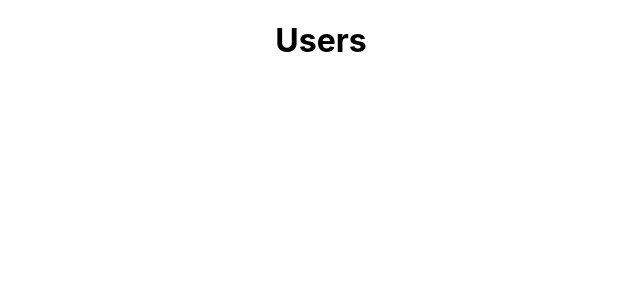
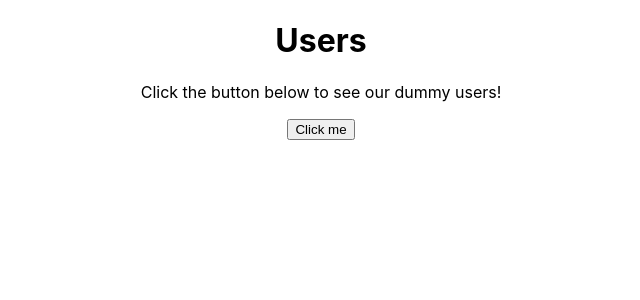
Before and after one commit to rosennabs/react-redux-demo, a React (Create React App) app: page / in a window 1280 px wide. Shown: the top 300 px of the page, without its empty margins (319-959 px from the left). Built offline with nearby package versions, Linux system fonts and the light colour scheme.

Commit message:
Implement the RenderUsers component

```diff
--- a/src/App.js
+++ b/src/App.js
@@ -1,11 +1,15 @@
 import './App.css';
+import { Provider } from "react-redux";
+import store from "./redux/store";
 import RenderUsers from './components/RenderUsers';
 
 function App() {
   return (
-    <div className="App">
-      <RenderUsers />
-    </div>
+    <Provider store={store}>
+      <div className="App">
+        <RenderUsers />
+      </div>
+    </Provider>
   );
 }
 
--- a/src/components/RenderUsers.jsx
+++ b/src/components/RenderUsers.jsx
@@ -1,9 +1,14 @@
 import React from 'react'
+import { useSelector, useDispatch } from 'react-redux'
+import fetchUsers from '../redux/users/usersActions'
 
 function RenderUsers() {
+  const dispatch = useDispatch();
   return (
     <div>
       <h1> Users </h1>
+      <p>Click the button below to see our dummy users!</p>
+      <button onClick={() => dispatch(fetchUsers())}>Click me</button>
      </div>
   )
 }
--- a/src/redux/store.js
+++ b/src/redux/store.js
@@ -1,10 +1,13 @@
 import { createStore, applyMiddleware } from 'redux';
 import { composeWithDevTools } from "@redux-devtools/extension";
 import logger from 'redux-logger';
-import thunkMiddleware from 'redux-thunk';
+import { thunk } from 'redux-thunk';
 import usersReducer from './users/usersReducer';
 
 
-const store = createStore(usersReducer, composeWithDevTools(applyMiddleware(logger, thunkMiddleware)));
+const store = createStore(
+  usersReducer,
+  composeWithDevTools(applyMiddleware(thunk, logger))
+);
 
 export default store;
--- a/src/redux/users/usersActions.js
+++ b/src/redux/users/usersActions.js
@@ -1,4 +1,5 @@
 import { FETCH_USERS_REQUEST, FETCH_USERS_SUCCESS, FETCH_USERS_FAILURE } from "./usersTypes";
+import axios from 'axios';
 
 //Define the action creators
 
@@ -41,6 +42,4 @@ const fetchUsers = () => {
 
 }
 
-export default {
-  fetchUsers
-}
+export default fetchUsers;
```
